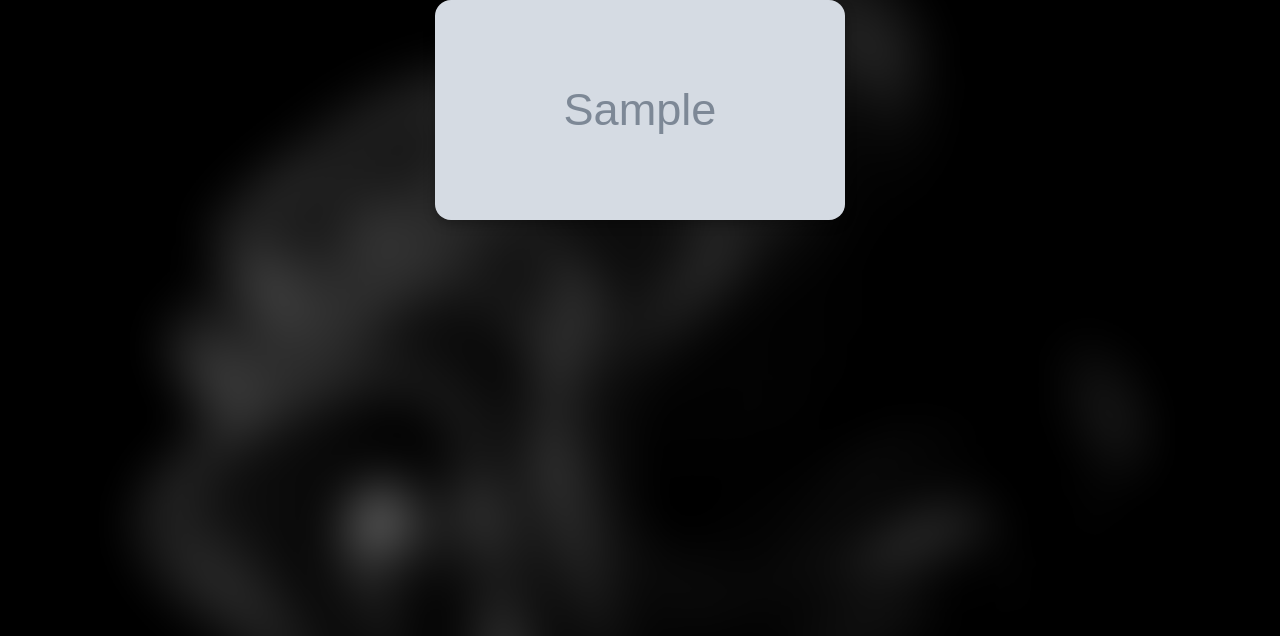
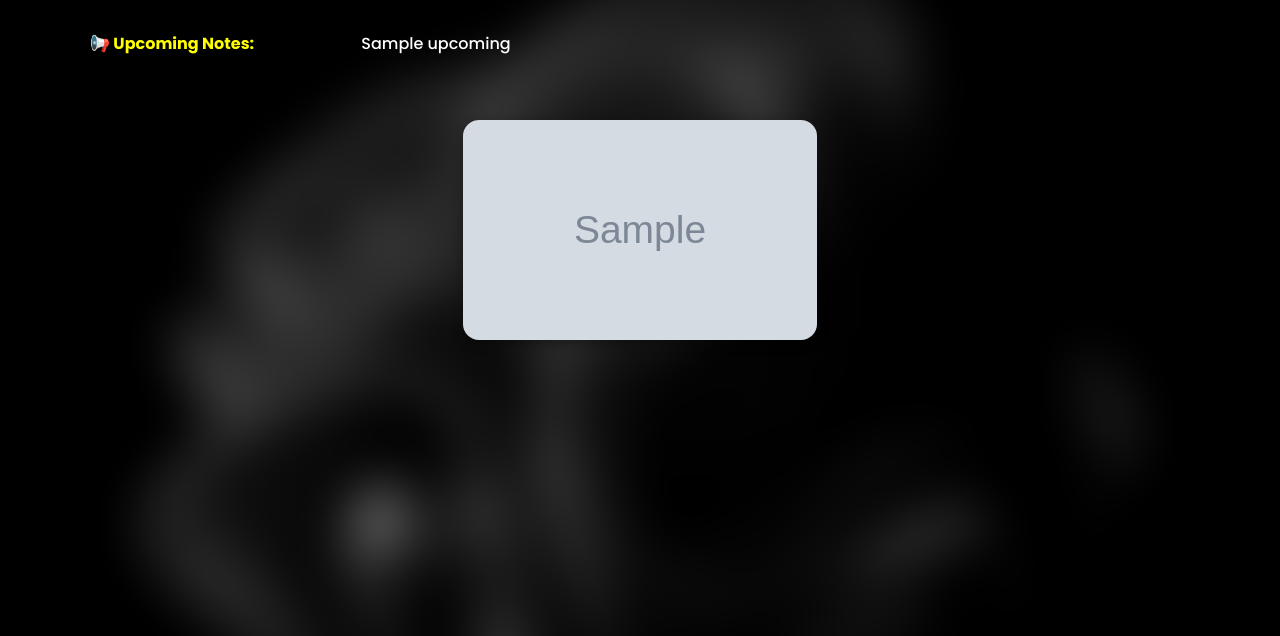
Before and after one commit to ayushmaanFCB/Portfolio-Ayushmaan, a Flask app: template templates/notes.html in a window 1280 px wide. Shown: the part 134-770 px from the top of the page. Run offline with Flask 3, Linux system fonts and the light colour scheme; the template is opened without the code that fills it: most values are stand-ins (such as "Sample title", 1, 10 or a date in 2020); grey boxes marked "Sample" are stand-in pictures; some libraries are stand-ins or nearby versions.

Commit message:
Added Upcoming Notes Announcement Banner

```diff
--- a/app.py
+++ b/app.py
@@ -318,15 +318,18 @@ def upload_update():
 def notes_page():
     try:
         notes = list(notes_collection.find().sort("date", -1))  # newest first
-        # Format the date to string
-        print(notes)
+        upcoming_notes = []
         for note in notes:
-            note["date"] = note.get("date", datetime.utcnow()).strftime("%Y-%m-%d")
-        print(notes)
-        return render_template("notes.html", notes=notes)
+            if note["published"]:
+                note["date"] = note.get("date", datetime.utcnow()).strftime("%Y-%m-%d")
+            else:
+                upcoming_notes.append(note)
+        notes = [note for note in notes if note.get("published")]
+
+        return render_template("notes.html", notes=notes, upcoming_notes=upcoming_notes)
     except Exception as e:
         print("Error fetching notes:", e)
-        return render_template("notes.html", notes=[])
+        return render_template("notes.html", notes=[], upcoming_notes=[])
 
 
 if __name__ == "__main__":
--- a/templates/notes.html
+++ b/templates/notes.html
@@ -59,6 +59,77 @@
             color: #ccc;
             margin-top: 0.25rem;
         }
+
+        .news-section {
+            background: rgba(0, 0, 0, 0);
+            display: flex;
+            align-items: center;
+            overflow: hidden;
+            white-space: nowrap;
+            padding: 0.5rem 1rem;
+        }
+
+        /* Fixed label stays static */
+        .banner-title {
+            color: yellow;
+            font-weight: bold;
+            margin-right: 1rem;
+            flex-shrink: 0;
+            z-index: 2;
+        }
+
+        /* The scrolling container starts AFTER the title */
+        .scroll-mask {
+            overflow: hidden;
+            flex: 1;
+            /* Take remaining width */
+            position: relative;
+        }
+
+        /* Actual scrolling items */
+        .scrolling-content {
+            display: inline-block;
+            white-space: nowrap;
+            animation: scroll-left 20s linear infinite;
+        }
+
+        /* Items */
+        .upcoming-item {
+            display: inline-block;
+            color: white;
+            font-weight: 500;
+            margin: 0 1.5rem;
+            font-size: 1rem;
+        }
+
+        /* Animation only applies inside the scroll-mask */
+        @keyframes scroll-left {
+            0% {
+                transform: translateX(100%);
+            }
+
+            100% {
+                transform: translateX(-100%);
+            }
+        }
+
+        /* Pause on hover */
+        .scroll-mask:hover .scrolling-content {
+            animation-play-state: paused;
+        }
+
+        /* Mobile: stack instead */
+        @media (max-width: 768px) {
+            .news-section {
+                flex-direction: column;
+                align-items: flex-start;
+            }
+
+            .scroll-mask {
+                width: 100%;
+                margin-top: 0.5rem;
+            }
+        }
     </style>
 </head>
 
@@ -108,7 +179,23 @@
             </div>
         </nav>
 
+        {% if upcoming_notes%}
+        <div class="container mt-4">
+            <div class="news-section p-2 mb-4">
+                <span class="banner-title">📢 Upcoming Notes:</span>
+                <div class="scroll-mask">
+                    <div class="scrolling-content">
+                        {% for upcoming in upcoming_notes %}
+                        <span class="upcoming-item">{{ upcoming.title }}</span>
+                        {% endfor %}
+                    </div>
+                </div>
+            </div>
+        </div>
+        {% endif %}
 
+
+        <div class="container" style="padding: 2rem 1rem;">
             <div class="row justify-content-center">
                 {% for note in notes %}
                 <div class="col-md-4 col-sm-6 mb-4">
@@ -119,9 +206,8 @@
                                 <div class="note-description">{{ note.description }}</div>
                                 <div class="note-tags mt-2">
                                     {% for tag in note.tags %}
-                                <span class="badge bg-secondary me-1 small"
-                                    style="background-color:#8a9199; color:black">{{
-                                    tag }}</span>
+                                    <span class="badge me-1 small" style="background-color:yellow; color:black">{{ tag
+                                        }}</span>
                                     {% endfor %}
                                 </div>
                             </div>
@@ -130,6 +216,8 @@
                 </div>
                 {% endfor %}
             </div>
+        </div>
+
 
 
     </div>
```
Also changed, not shown: static/images/notes/pymongo.png. Lines whose indentation alone changed are shown as unchanged.
